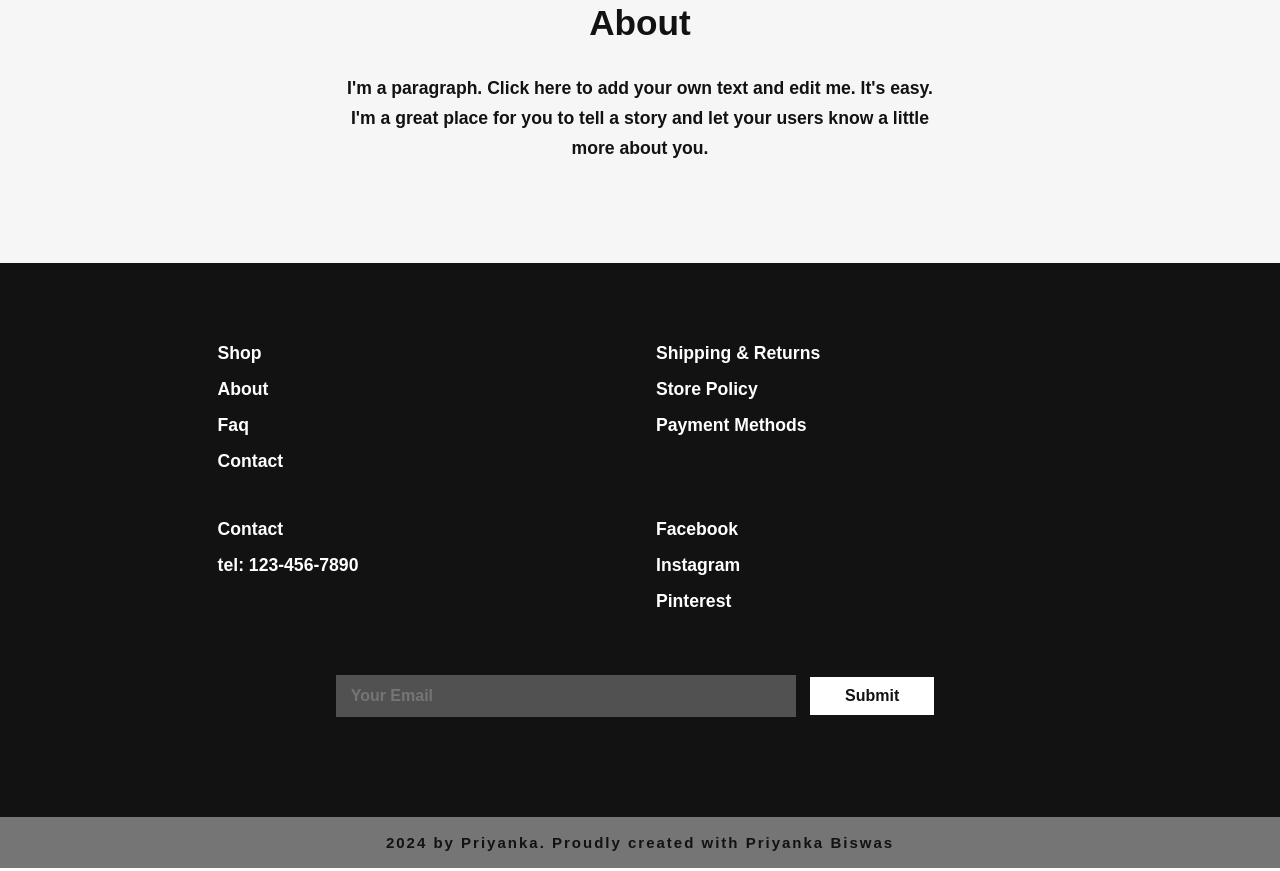
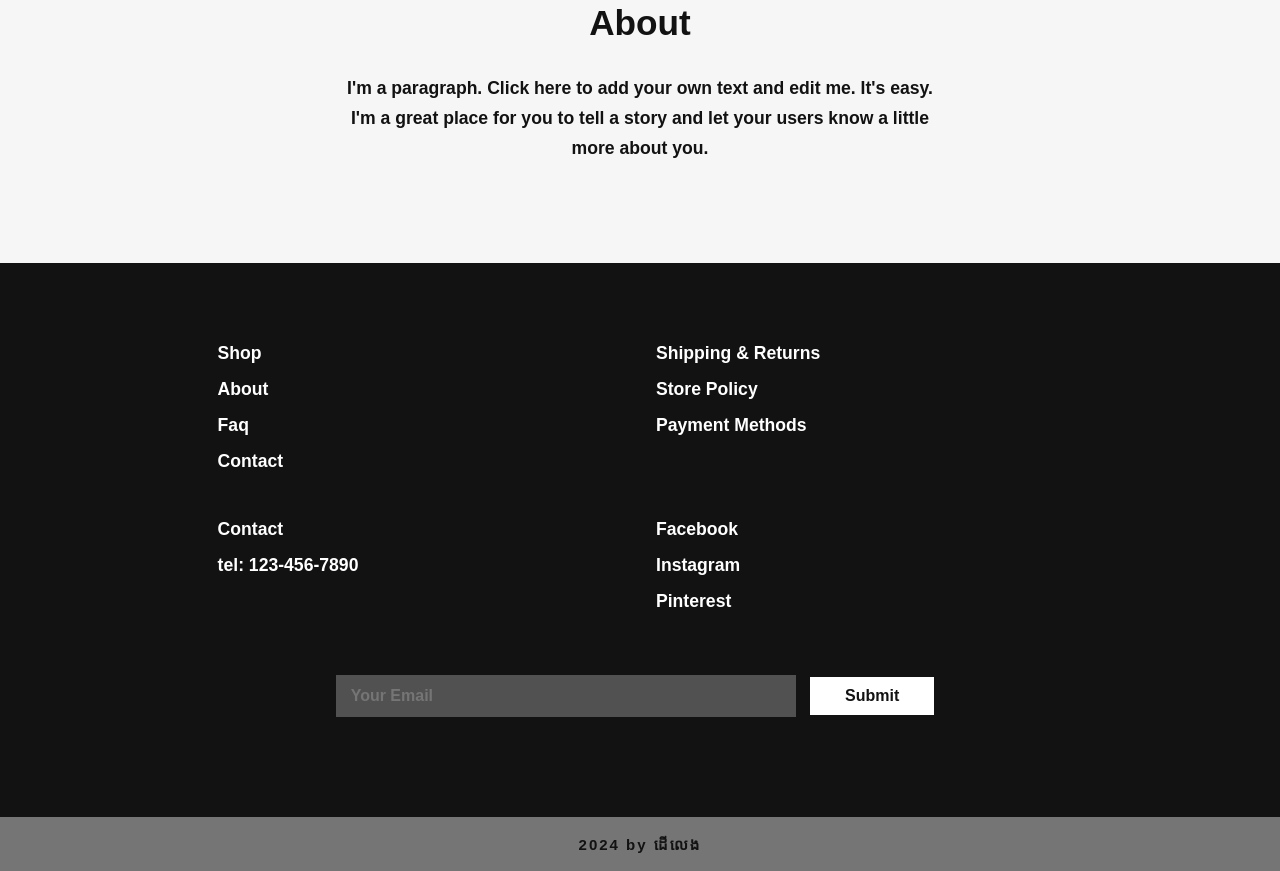
Before and after one commit to derlengs/shop, a plain HTML site: page index.html in a window 1280 px wide. Shown: the part 2096-2967 px from the top of the page. Drawn offline with Linux system fonts and the light colour scheme.

Commit message:
Update index.html

```diff
--- a/index.html
+++ b/index.html
@@ -112,7 +112,7 @@
         </section>
 
         <div class="last">
-            <p>2024 by Priyanka. Proudly created with Priyanka Biswas</p>
+            <p>2024 by ដើលេង</p>
         </div>
         <script src="script.js"></script>
     </body>
```
